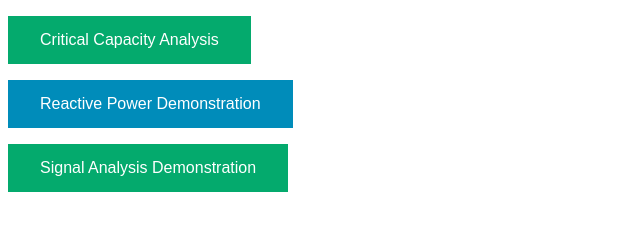
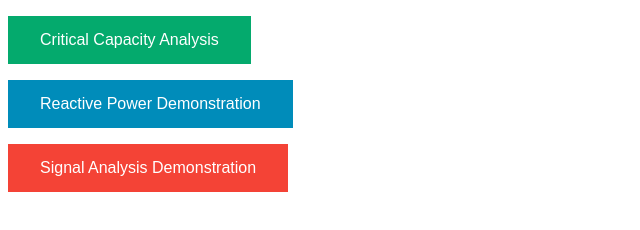
Before and after one commit to BrettDonno/BrettDonno.github.io, a plain HTML site: page index.html in a window 1280 px wide. Shown: the whole page, without its empty margins (0-640 px from the left). Drawn offline with Linux system fonts and the light colour scheme.

Commit message:
Update index.html

```diff
--- a/index.html
+++ b/index.html
@@ -40,7 +40,7 @@
     </p>
 
         <p>
-         <button class="button button" onclick = " location.href = 'https://brettdonno.github.io/Signal-Analysis-and-Harmonics/'; " > Signal Analysis Demonstration</button>
+         <button class="button button3" onclick = " location.href = 'https://brettdonno.github.io/Signal-Analysis-and-Harmonics/'; " > Signal Analysis Demonstration</button>
     </p>
      <!-- <button class="button button3"> [PLACEHOLDER TEXT} </button> -->
 
```
